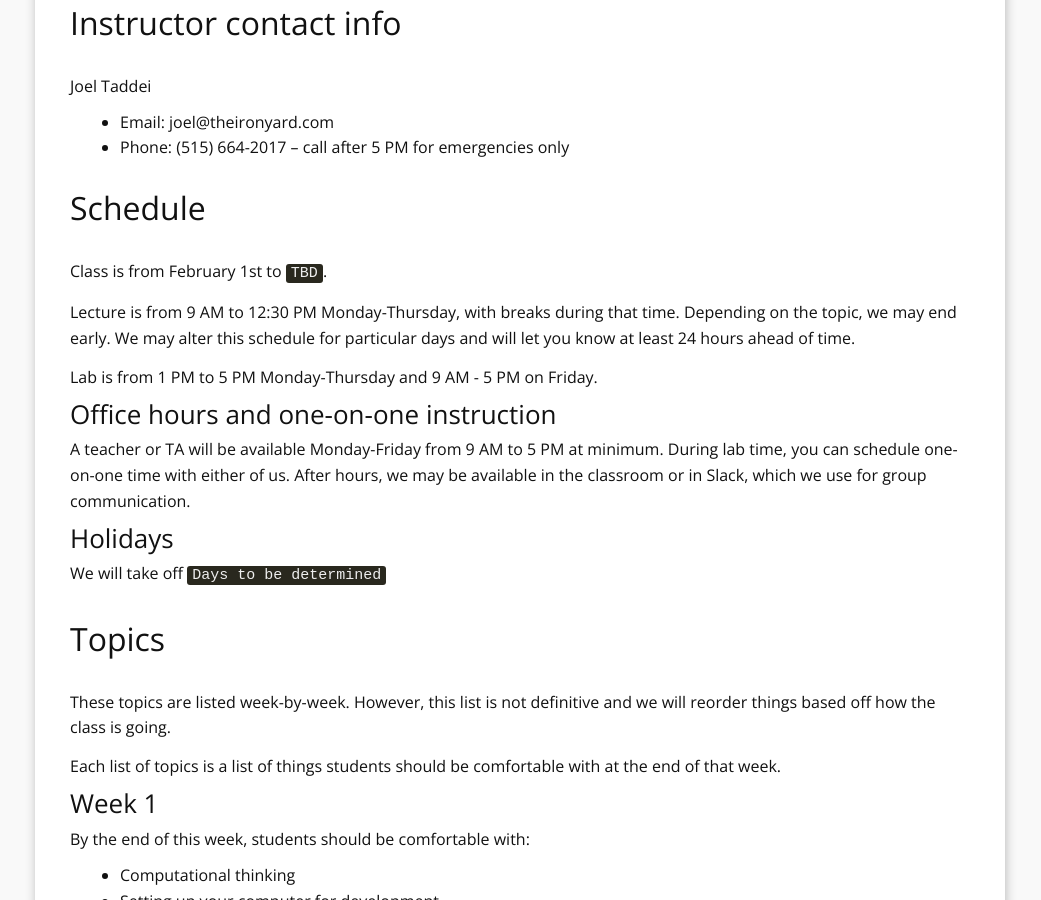
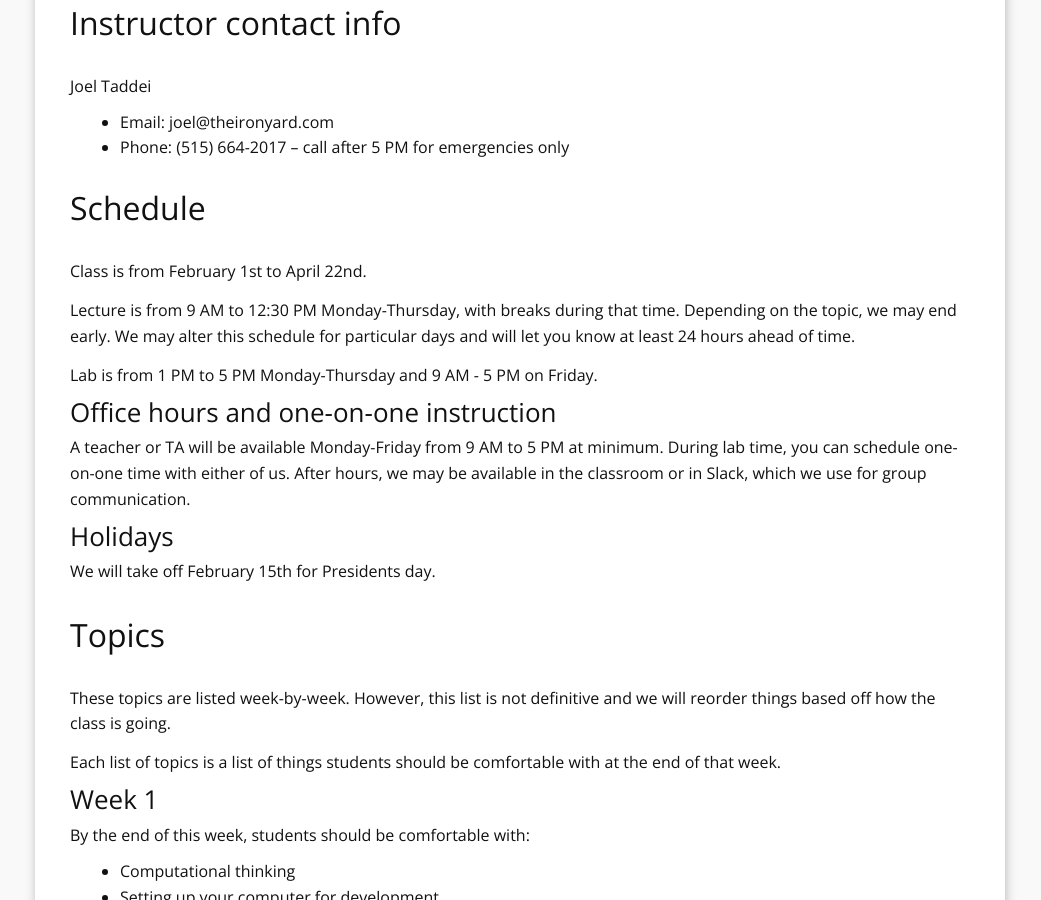
Before and after one commit to tiy-gvl-python/tiy-gvl-python.github.io, a Jekyll site: the page built from d_syllabus.md, in a window 1280 px wide and 900 px high, scrolled down 844 px. Shown: the whole window, without its empty margins (120-1161 px from the left). Built offline with Jekyll 4.4.1, drawn with Linux system fonts in a browser that asks for light colours; nearby versions of some CDN libraries.

Commit message:
get the schedule right

```diff
--- a/d_syllabus.md
+++ b/d_syllabus.md
@@ -15,7 +15,7 @@ Joel Taddei
 
 ## Schedule
 
-Class is from February 1st to `TBD`.
+Class is from February 1st to April 22nd.
 
 Lecture is from 9 AM to 12:30 PM Monday-Thursday, with breaks during that time. Depending on the topic, we may end
 early. We may alter this schedule for particular days and will let you know at least 24 hours ahead of time.
@@ -30,7 +30,7 @@ group communication.
 
 ### Holidays
 
-We will take off `Days to be determined`
+We will take off February 15th for Presidents day.
 
 ## Topics
 
```
